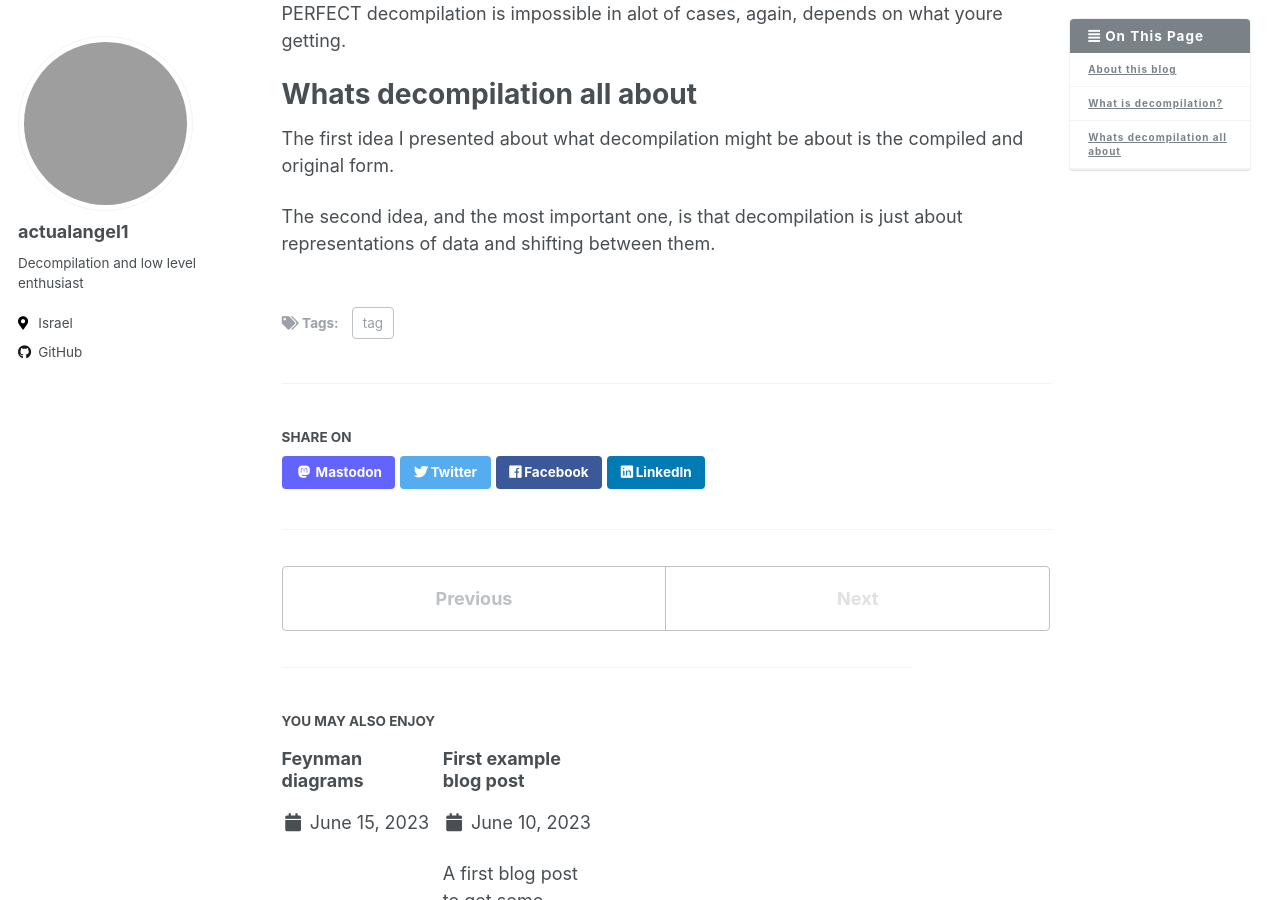
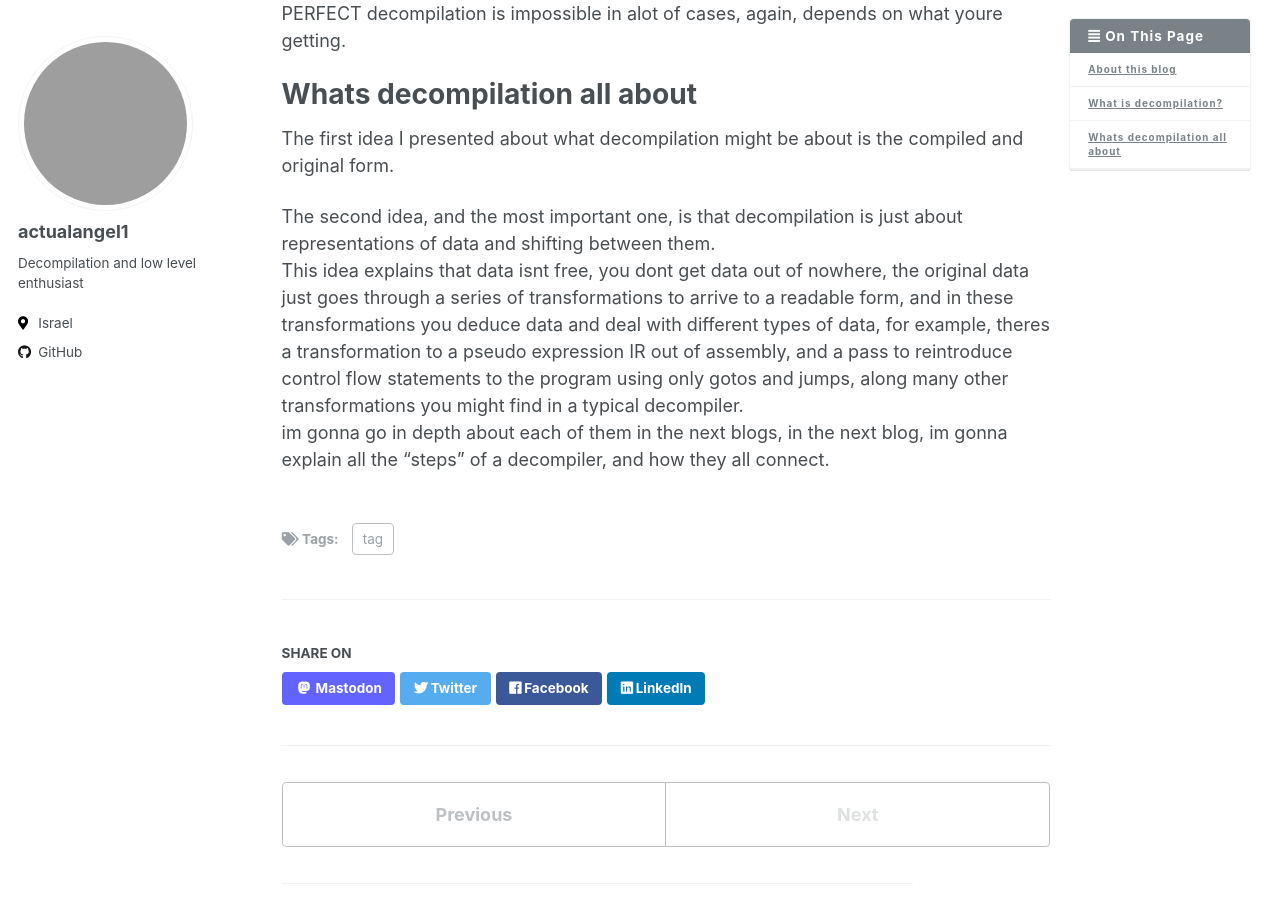
Before and after one commit to ActualAngel1/actualangel1.github.io, a Jekyll site: the page built from _posts/2023-08-08-decompilation1.md, in a window 1280 px wide and 900 px high, scrolled down 1679 px. Built offline with Jekyll 4.4.1, drawn with Linux system fonts in a browser that asks for light colours; some of the changed text lies outside the part shown; grey boxes are pictures that could not be loaded.

Commit message:
Update 2023-08-08-decompilation1.md

```diff
--- a/_posts/2023-08-08-decompilation1.md
+++ b/_posts/2023-08-08-decompilation1.md
@@ -70,3 +70,6 @@ PERFECT decompilation is impossible in alot of cases, again, depends on what you
 The first idea I presented about what decompilation might be about is the compiled and original form. <br>
 
 The second idea, and the most important one, is that decompilation is just about representations of data and shifting between them. <br>
+This idea explains that data isnt free, you dont get data out of nowhere, the original data just goes through a series of transformations to arrive to a readable form, and in these transformations you deduce data and deal with different types of data, for example, theres a transformation to a pseudo expression IR out of assembly,
+and a pass to reintroduce control flow statements to the program using only gotos and jumps, along many other transformations you might find in a typical decompiler. <br>
+im gonna go in depth about each of them in the next blogs, in the next blog, im gonna explain all the "steps" of a decompiler, and how they all connect.
```
